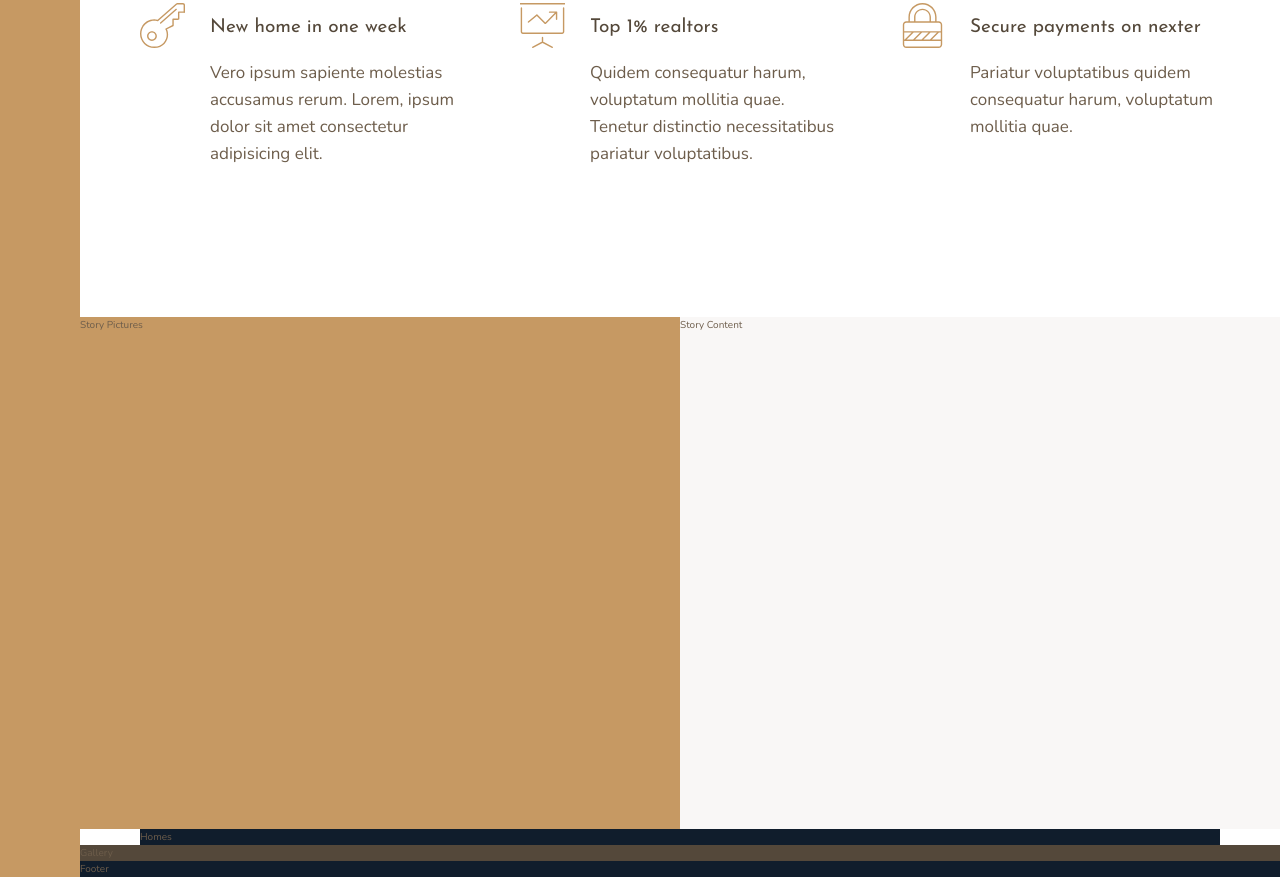
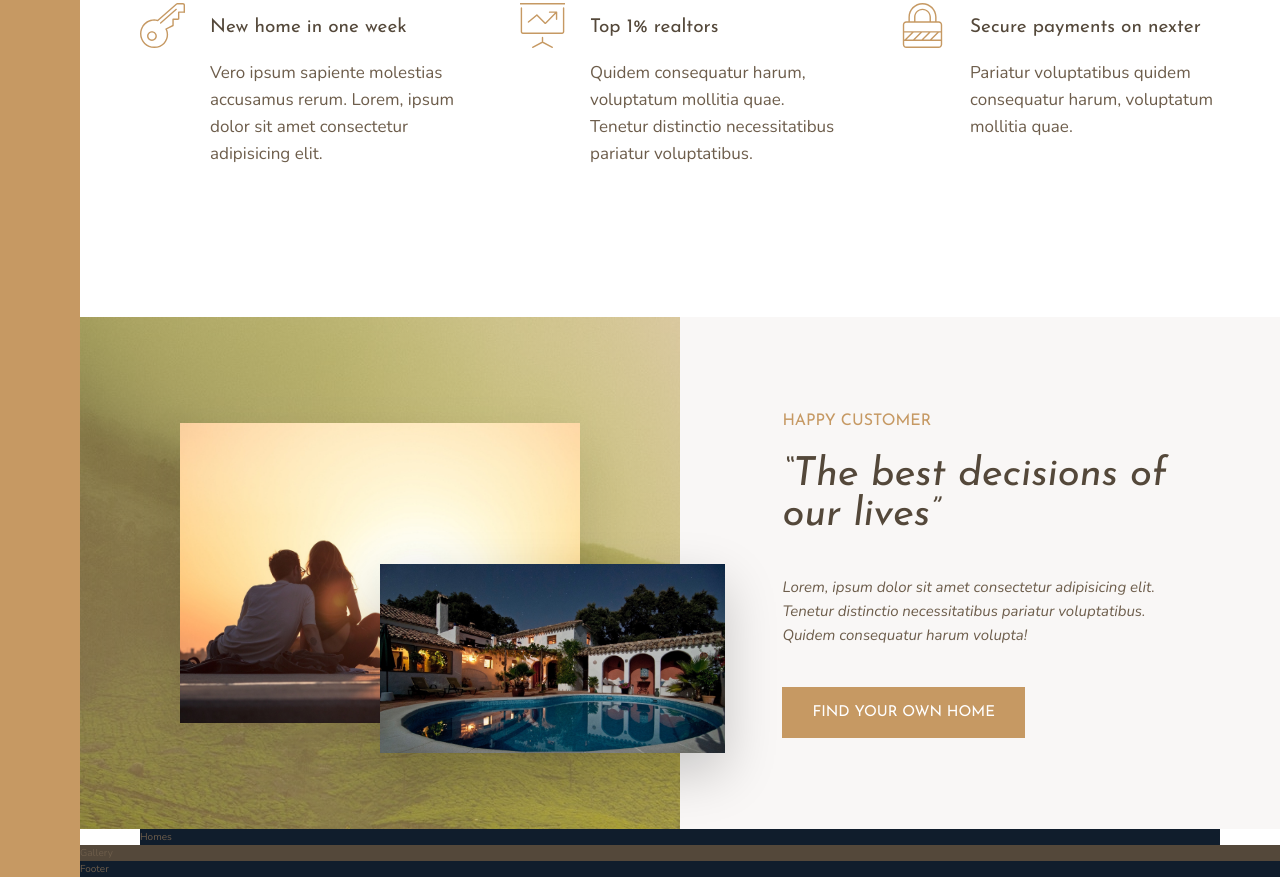
Before and after one commit to neeraj-reddy/nexter, a website: page index.html in a window 1280 px wide. Shown: the part 991-1868 px from the top of the page. Drawn offline with nearby package versions, Linux system fonts and the light colour scheme.

Commit message:
Completed building the story section

```diff
--- a/index.html
+++ b/index.html
@@ -13,7 +13,7 @@
     </head>
     <body class="container">
         <div class="sidebar">
-            SIdebar
+            Sidebar
         </div>
 
         <header class="header">
@@ -82,11 +82,17 @@
         </section>
 
         <div class="story__pictures">
-            Story Pictures
+            <img src="img/story-1.jpeg" alt="Couple with new house" class="story__img--1">
+            <img src="img/story-2.jpeg" alt="New house" class="story__img--2">
         </div>
 
         <div class="story__content">
-            Story Content
+            <h3 class="heading-3 mb-sm">Happy Customer</h3>
+            <h2 class="heading-2 heading-2--dark mb-lg">&ldquo;The best decisions of our lives&rdquo;</h2>
+            <p class="story__text">
+                Lorem, ipsum dolor sit amet consectetur adipisicing elit. Tenetur distinctio necessitatibus pariatur voluptatibus. Quidem consequatur harum volupta!
+            </p>
+            <button class="btn">Find your own home</button>
         </div>
 
         <section class="homes">
--- a/sass/_story.scss
+++ b/sass/_story.scss
@@ -2,10 +2,52 @@
     &__pictures {
         background-color: $color-primary;
         grid-column: full-start / col-end 4;
+        background-image: linear-gradient(rgba($color-primary, .5), rgba($color-primary, .5)), url(../img/back.jpg);
+
+        display: grid;
+        grid-template-columns: repeat(6, 1fr);
+        grid-template-rows: repeat(6, 1fr);
+        align-items: center;
+    }
+
+    &__img--1 {
+        width: 100%;
+        grid-row: 2 / 6;
+        grid-column: 2 / 6;
+        box-shadow: 0 2rem 5rem rgba(00, 00, 00, .1);
+    }
+
+    &__img--2 {
+        width: 115%;
+        grid-row: 4 / 6;
+        grid-column: 4 / 7;
+        z-index: 10;
+        box-shadow: 0 2rem 5rem rgba(00, 00, 00, .2);
     }
 
     &__content {
         background-color: $color-grey-light-1;
         grid-column: col-start 5 / full-end;
+
+        padding: 6rem 8vw;
+
+        // Using Flexbox to vertically align the content to the center
+        /*
+        display: flex;
+        flex-direction: column;
+        justify-content: center;
+        align-items: flex-start;
+        */
+
+        // Using CSS Grid to vertically align the content to the center
+        display: grid;
+        align-content: center;
+        justify-items: start;
+    }
+
+    &__text {
+        font-size: 1.5rem;
+        font-style: italic;
+        margin-bottom: 4rem;
     }
 }
--- a/sass/_typography.scss
+++ b/sass/_typography.scss
@@ -1,6 +1,28 @@
 %heading {
     font-family: $font-display;
     font-weight: 400;
+}
+
+.heading-2 {
+    @extend %heading;
+    font-size: 4rem;
+    font-style: italic;
+    line-height: 1;
+
+    &--light {
+        color: $color-grey-light-1;
+    }
+
+    &--dark {
+        color: $color-grey-dark-1;
+    }
+}
+
+.heading-3 {
+    @extend %heading;
+    font-size: 1.6rem;
+    color: $color-primary;
+    text-transform: uppercase;
 }
 
 .heading-4 {
@@ -15,3 +37,36 @@
         color: $color-grey-dark-1;
     }
 }
+
+.btn {
+    background-color: $color-primary;
+    color: #ffffff;
+    border: none;
+    border-radius: 0;
+    font-family: $font-display;
+    font-size: 1.5rem;
+    text-transform: uppercase;
+    padding: 1.8rem 3rem;
+    cursor: pointer;
+    transition: all .2s ease-out;
+
+    &:hover {
+        background-color: $color-primary-dark;
+    }
+}
+
+.mb-sm {
+    margin-bottom: 2rem;
+}
+
+.mb-md {
+    margin-bottom: 3rem;
+}
+
+.mb-lg {
+    margin-bottom: 4rem;
+}
+
+.mb-hg {
+    margin-bottom: 8rem;
+}
```
Also changed, not shown: css/style.css.
